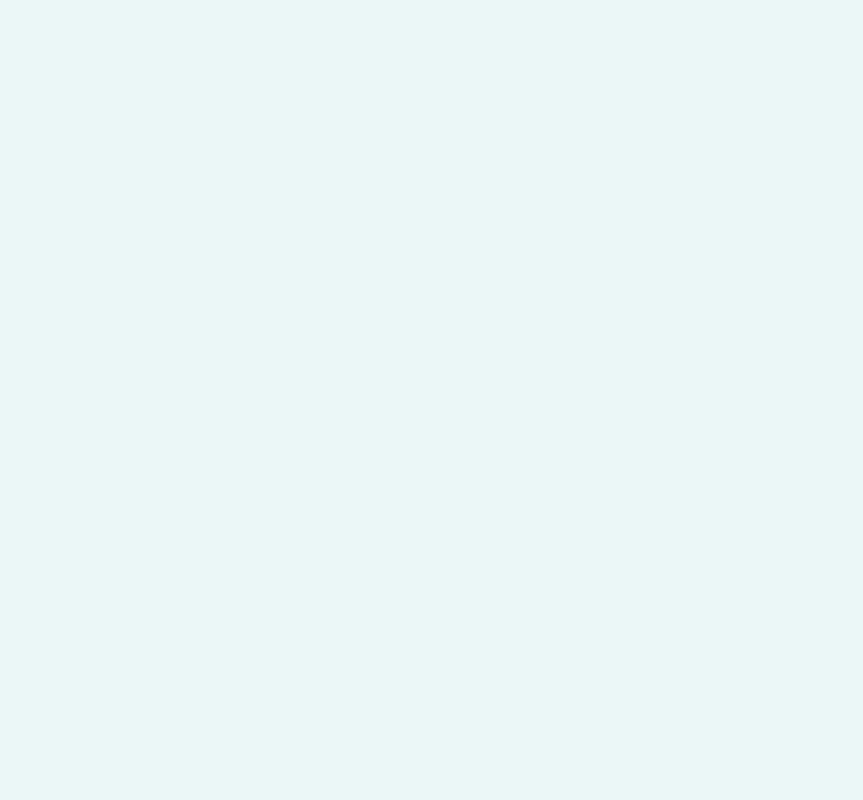
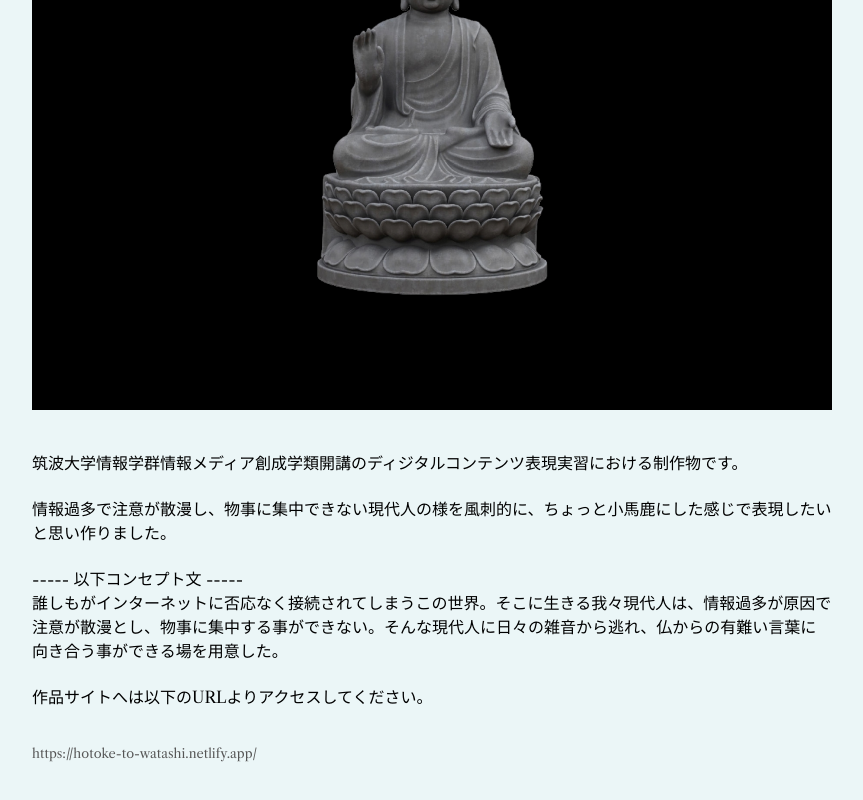
Before and after one commit to JunNishimura/portfolio, a Vue app: page /jn/works/HotokeToWatashi in a window 1280 px wide. Before the commit this address had no page. Shown: the part 458-1258 px from the top of the page, without its empty margins (177-1040 px from the left). Before the commit the page ends 800 px from the top, so only its background shows below. Built offline with nearby package versions, Linux system fonts and the light colour scheme.

Commit message:
add hotoke to watashi

```diff
--- a/src/router/index.js
+++ b/src/router/index.js
@@ -8,6 +8,7 @@ import WordIsMine from '@/views/work/WordIsMine.vue'
 import ComeTrue from '@/views/work/ComeTrue.vue'
 import InfoDesign2 from '@/views/work/InfoDesign2.vue'
 import Nuink from '@/views/work/Nuink.vue'
+import HotokeToWatashi from '@/views/work/HotokeToWatashi.vue'
 
 const routes = [
     {
@@ -49,6 +50,11 @@ const routes = [
                 path: 'works/Nuink',
                 name: 'nuink',
                 component: Nuink
+            },
+            {
+                path: 'works/HotokeToWatashi',
+                name: 'hotoke-to-watashi',
+                component: HotokeToWatashi
             }
         ]
     },
--- a/src/views/WorkList.vue
+++ b/src/views/WorkList.vue
@@ -1,6 +1,12 @@
 <template>
     <div id="work">
         <div class="gallery">
+            <work-article
+                :path="'hotoke-to-watashi/top.jpg'"
+                :title="'仏と私、時々通知。'"
+                :tag="'art'"
+                :pageName="'hotoke-to-watashi'"
+            />
             <work-article
                 :path="'nuink/top.png'"
                 :title="'Nu ink. TIG2021'"
--- /dev/null
+++ b/src/views/work/HotokeToWatashi.vue
@@ -0,0 +1,38 @@
+<template>
+    <div id="hotoke-to-watashi">
+        <work-page-template
+            :title="pageInfo.title"
+            :date="pageInfo.date"
+            :links="pageInfo.links"
+            :mainVisualImg="pageInfo.mainVisualImg"
+        >
+            <template #description>
+                <p>筑波大学情報学群情報メディア創成学類開講のディジタルコンテンツ表現実習における制作物です。</p>
+                <p>情報過多で注意が散漫し、物事に集中できない現代人の様を風刺的に、ちょっと小馬鹿にした感じで表現したいと思い作りました。</p>
+                <p>----- 以下コンセプト文 -----<br>誰しもがインターネットに否応なく接続されてしまうこの世界。そこに生きる我々現代人は、情報過多が原因で注意が散漫とし、物事に集中する事ができない。そんな現代人に日々の雑音から逃れ、仏からの有難い言葉に向き合う事ができる場を用意した。</p>
+                <p>作品サイトへは以下のURLよりアクセスしてください。</p>
+            </template>
+        </work-page-template>
+    </div>
+</template>
+
+<script>
+import WorkPageTemplate from '@/components/work/WorkPageTemplate'
+export default {
+    components: {
+        WorkPageTemplate
+    },
+    setup() {
+        const pageInfo = {
+            title: "仏と私、時々通知。",
+            date: "2021.11 - 2021.12",
+            links: [
+                "https://hotoke-to-watashi.netlify.app/"
+            ],
+            mainVisualImg: "work/hotoke-to-watashi/top.jpg"
+        };
+
+        return { pageInfo };
+    }
+}
+</script>
--- a/src/views/work/InfoDesign2.vue
+++ b/src/views/work/InfoDesign2.vue
@@ -1,5 +1,5 @@
 <template>
-    <div id="cometrue">
+    <div id="info-design2">
         <work-page-template
             :title="pageInfo.title"
             :date="pageInfo.date"
```
Also changed, not shown: src/assets/images/work/hotoke-to-watashi/top.jpg (added).
